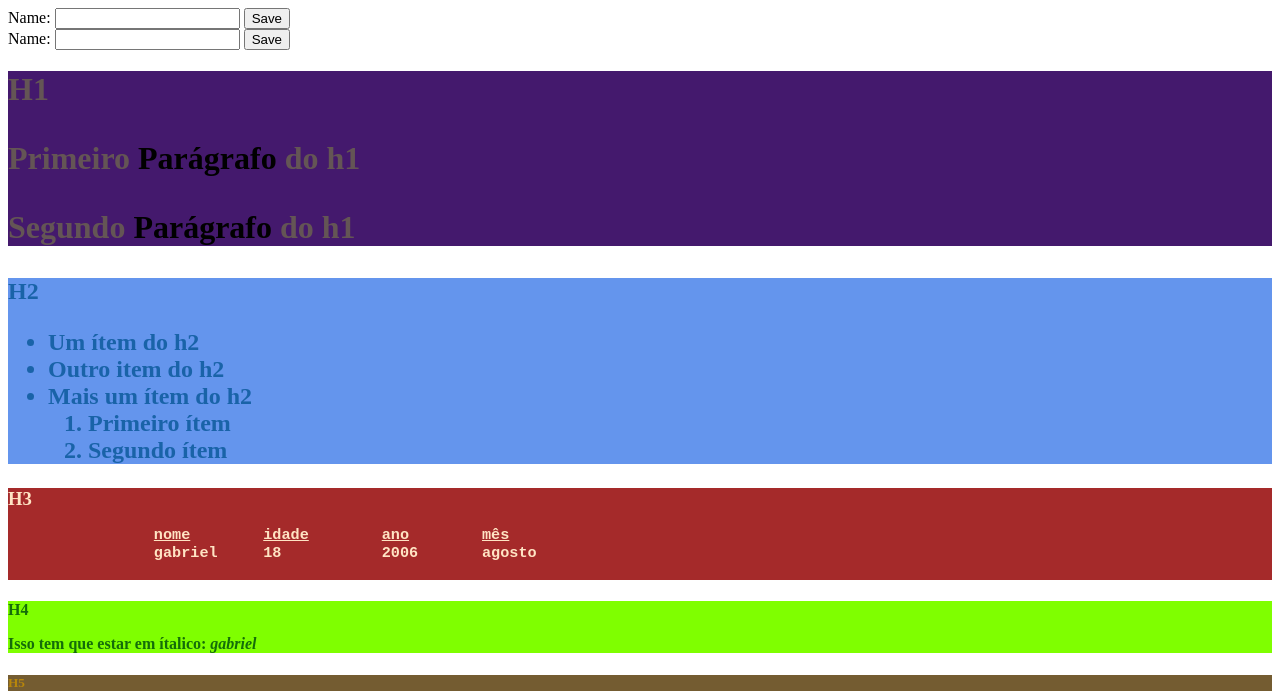
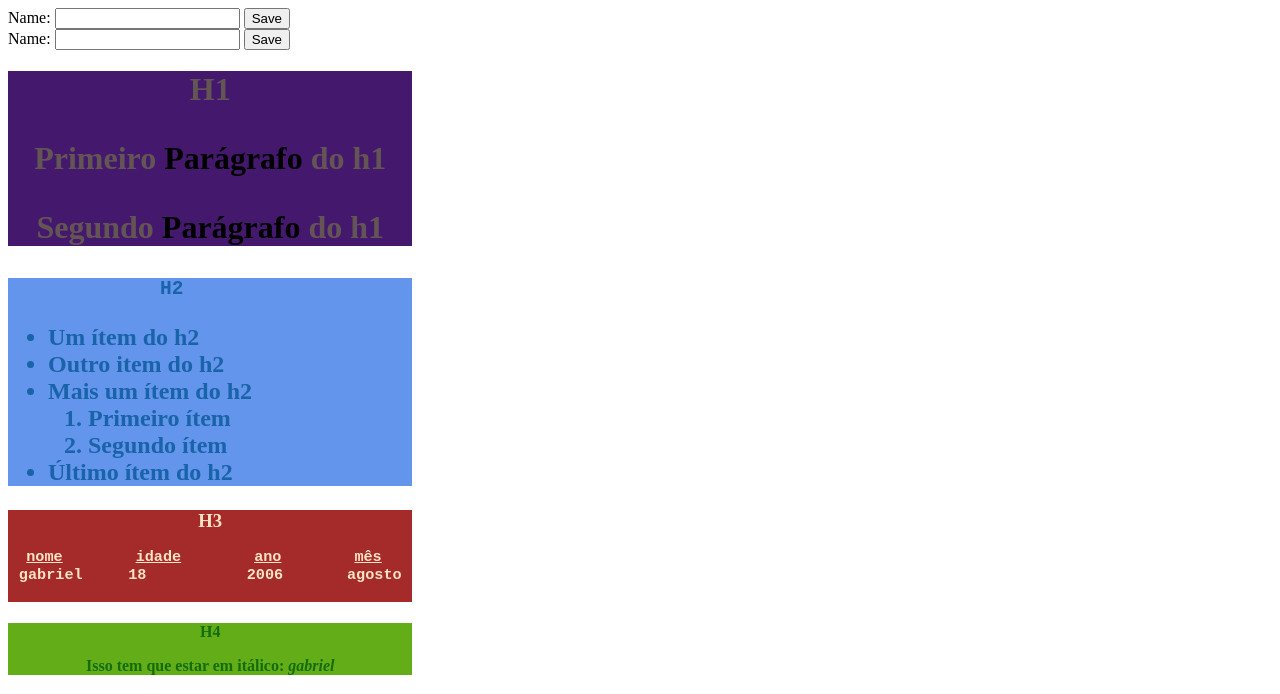
Before and after one commit to GabriellCorrea/Des.Web, a plain HTML site: page Aula03/index.html in a window 1280 px wide. Shown: the top 694 px of the page. Drawn offline with Linux system fonts and the light colour scheme.

Commit message:
Ajustando as caixas

```diff
--- a/Aula03/estilo.css
+++ b/Aula03/estilo.css
@@ -1,6 +1,8 @@
 h1 {
     color: rgb(100, 85, 85);
     background-color: rgb(68, 25, 109);
+    width: 32%;
+    text-align: center;
 }
 
 span {
@@ -10,16 +12,21 @@ span {
 h2 {
     color: rgb(25, 99, 168);
     background-color: cornflowerblue;
+    width: 32%;
 }
 
 h3 {
     color: bisque;
     background-color: brown;
+    text-align: center;
+    width: 32%;
 }
 
 h4 {
     color: rgb(20, 109, 9);
-    background-color: chartreuse;
+    background-color: rgb(98, 173, 24);
+    text-align: center;
+    width: 32%;
 }
 
 h5 {
--- a/Aula03/index.html
+++ b/Aula03/index.html
@@ -1,29 +1,35 @@
 <!DOCTYPE html>
 <html lang="pt-br">
+
     <head>
         <meta charset="UTF-8">
         <meta name="viewport" content="width=device-width, initial-scale=1.0">
         <link rel="stylesheet" href="estilo.css">
         <title>Aula03</title>
     </head>
+
     <body>
+
         <form method="get">
             <label>Name:
                 <input name="submitted-name" autocomplete="name">
             </label>
             <button>Save</button>
         </form>
+
         <form method="post">
             <label>Name:
                 <input name="submitted-name" autocomplete="name">
             </label>
             <button>Save</button>
         </form>
+
         <h1 id="meu-h1"> H1
                 <div><p>Primeiro <span>Parágrafo</span> do h1</p></div>
                 <p>Segundo <span>Parágrafo</span> do h1</p>
         </h1>
-        <h2>H2
+
+        <h2><pre>             H2</pre>
         <ul>
             <li>Um ítem do h2</li>
             <li>Outro item do h2</li>
@@ -32,27 +38,34 @@
                     <li>Primeiro ítem</li>
                     <li>Segundo ítem</li>
                 </ol>
+            <li>Último ítem do h2</li>
             </li>
         </ul>
         </h2>
+
         <h3> H3
             <pre>
-                <ins>nome</ins>        <ins>idade</ins>        <ins>ano</ins>        <ins>mês</ins>
-                gabriel     18           2006       agosto
+  <ins>nome</ins>        <ins>idade</ins>        <ins>ano</ins>        <ins>mês</ins>
+gabriel     18           2006       agosto
             </pre>
         </h3>
+
         <h4>H4
-            <p>Isso tem que estar em ítalico: <em>gabriel</em></p>
+            <p>Isso tem que estar em itálico: <em>gabriel</em></p>
         </h4>
+
         <h5>H5</h5>
+
         <h6>H6
         <menu>
             <li><a href="https://www.fluminense.com.br/site/">site1</a></li>
             <li><a href="#meu-h1">Link interno</a></li>
         </menu>
         </h6>
+
         <video controls src="doguinho.mp4" width="400">Dog</video>
         <img src="paisagem.jpg" width="400">
         <audio controls src="light-my-fire.mp3">musica</audio>
+
     </body>
 </html>
```
